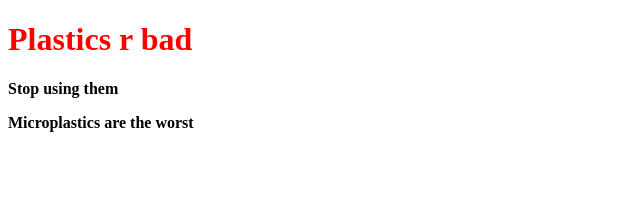
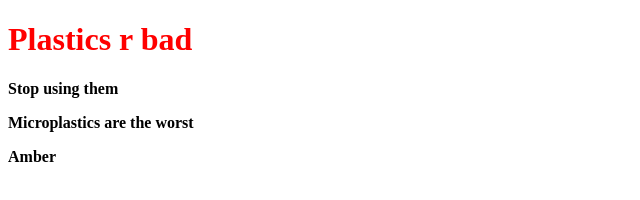
Before and after one commit to alsawyer94/plastics-site, a plain HTML site: page index.html in a window 1280 px wide. Shown: the full height of the page, 0-640 px from the left. Drawn offline with Linux system fonts and the light colour scheme.

Commit message:
Amber
Amber

```diff
--- a/index.html
+++ b/index.html
@@ -13,4 +13,6 @@
 
 <p> Microplastics are the worst </p>
 
+<p> Amber </p>
+
 </body>
```
